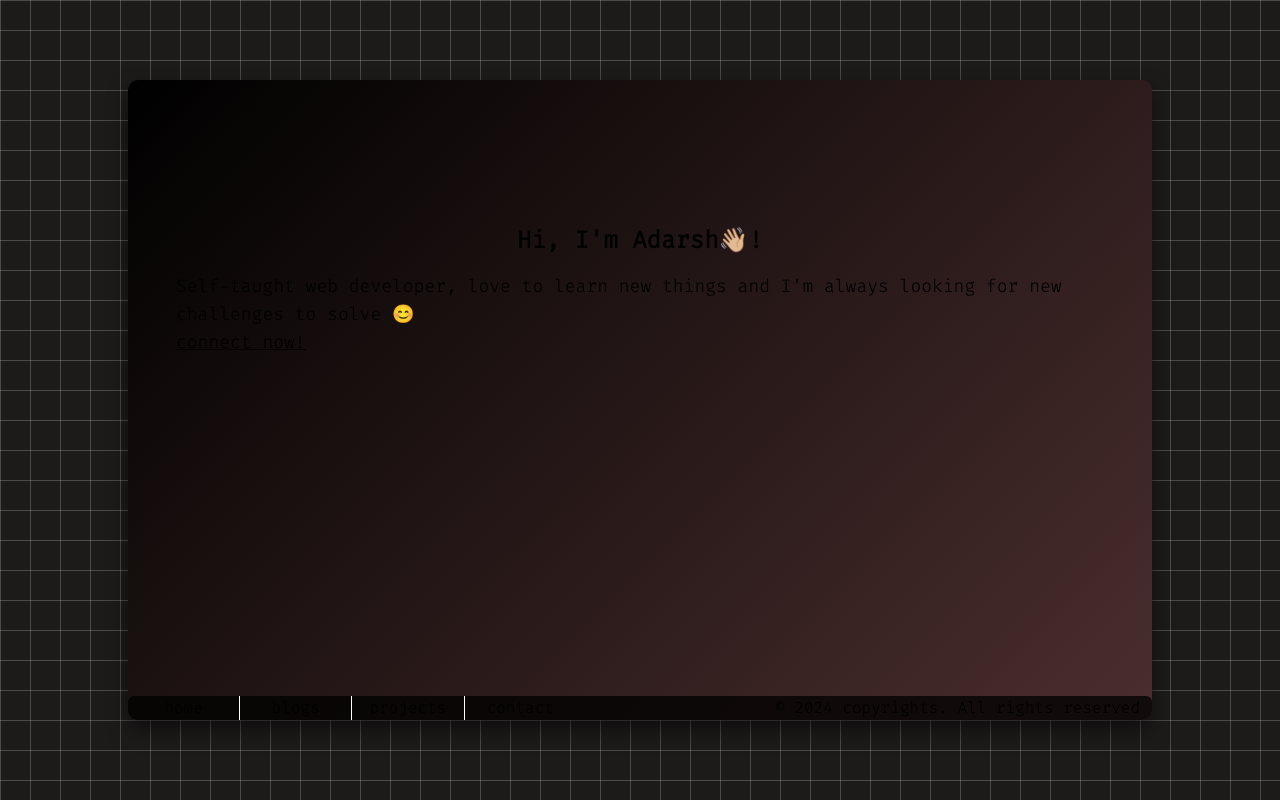
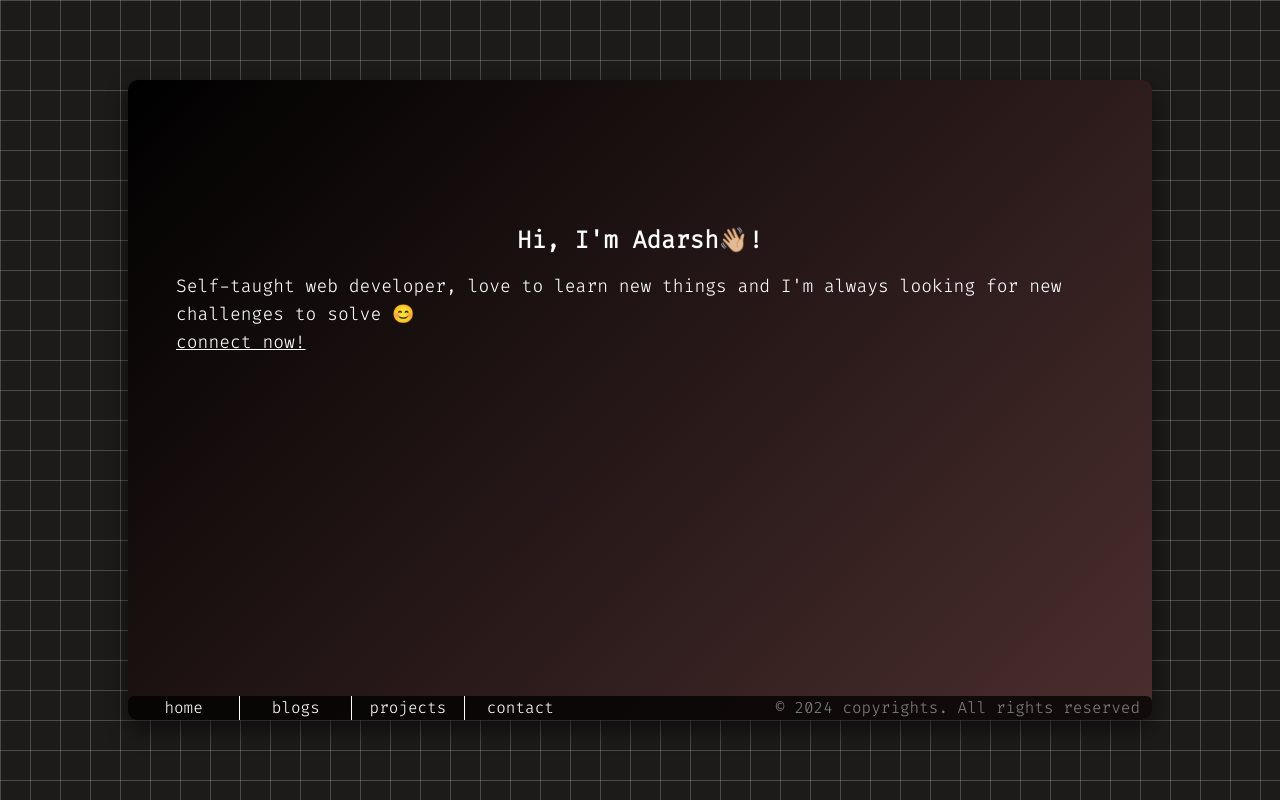
Before and after one commit to adarsh-pv/Portfolio, a Next.js app: page / in a window 1280 px wide. Built offline with nearby package versions, Linux system fonts and the light colour scheme.

Commit message:
theme-bug-fixed2

```diff
--- a/src/app/globals.css
+++ b/src/app/globals.css
@@ -3,8 +3,8 @@
 @tailwind utilities;
 
 :root {
-  --background: #ffffff;
-  /* --foreground: #171717; */
+  --background: #1a1a1a; /* Background color */
+  --foreground: #ffffff; /* White text color */
 }
 
 @layer utilities {
@@ -22,8 +22,8 @@ html {
 }
 
 body {
-  color: var(--foreground);
-  background: var(--background);
+  color: var(--foreground); /* Set text color to white */
+  background: var(--background); /* Set background */
 }
 
 .Container {
@@ -51,14 +51,11 @@ body {
   position: fixed;
   border-radius: 10px;
   box-shadow: 0 10px 20px rgba(0, 0, 0, 0.5);
-  /* padding: 2px;  */
   display: flex;
   flex-direction: column;
   justify-content: flex-start;
   overflow: hidden;
 }
-
-
 
 .Footer {
   position: absolute;
@@ -70,13 +67,11 @@ body {
   background-color: rgba(0, 0, 0, 0.5);
 }
 
-
-/* Dark mode styles */
-@media (prefers-color-scheme: dark) {
-  :root {
-    /* --background: #0a0a0a; */
-    --foreground: #ededed;
-  }
+/* Ensure all text is white */
+body,
+.Content,
+.Box {
+  color: var(--foreground); /* Always white text */
 }
 
 @layer utilities {
```
